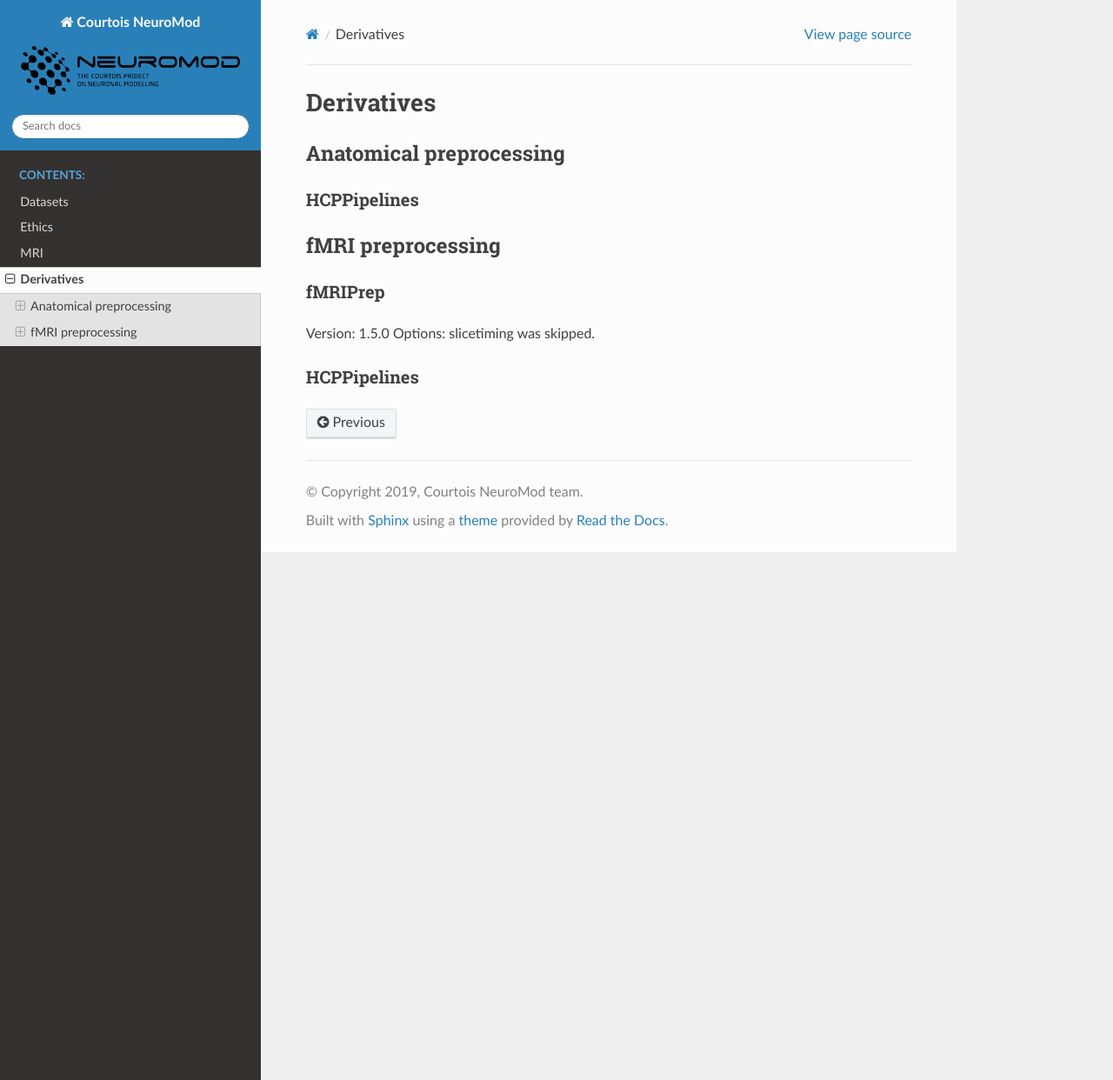
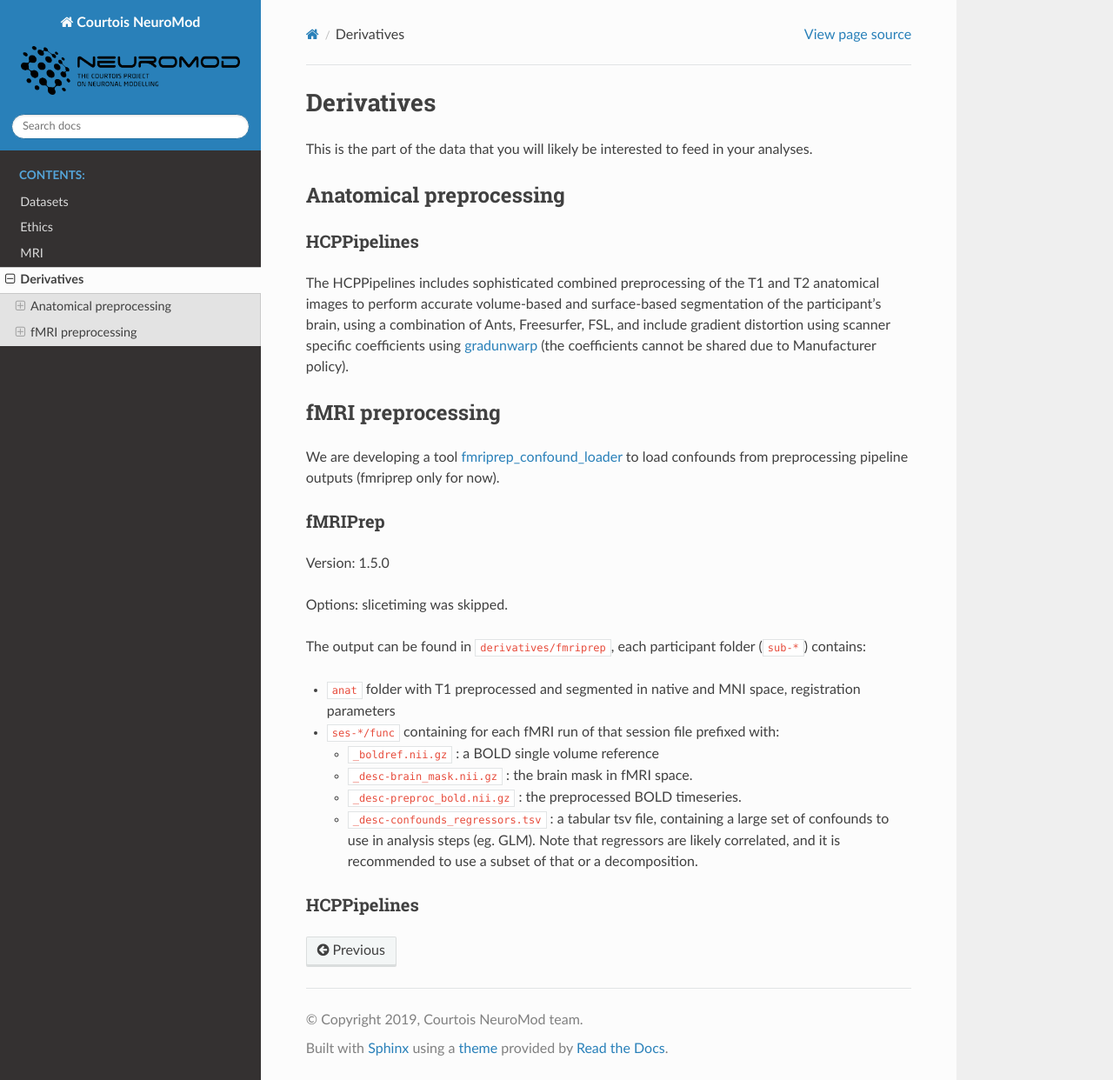
Before and after one commit to courtois-neuromod/cneuromod_docs, a Sphinx documentation site: the page built from source/DERIVATIVES.md, in a window 1280 px wide and 1242 px high. Shown: the whole window at 87% size. Built offline with Sphinx 7.4.7 and the Read the Docs theme 2.0.0, drawn with Linux system fonts in a browser that asks for light colours.

Commit message:
derivatives: wip

```diff
--- a/source/DERIVATIVES.md
+++ b/source/DERIVATIVES.md
@@ -1,14 +1,31 @@
 # Derivatives
+
+This is the part of the data that you will likely be interested to feed in your analyses.
 
 ## Anatomical preprocessing
 
 ### HCPPipelines
 
+The HCPPipelines includes sophisticated combined preprocessing of the T1 and T2 anatomical images to perform accurate volume-based and surface-based segmentation of the participant's brain, using a combination of Ants, Freesurfer, FSL, and include gradient distortion using scanner specific coefficients using [gradunwarp](https://github.com/Washington-University/gradunwarp) (the coefficients cannot be shared due to Manufacturer policy).
+
 ## fMRI preprocessing
+
+We are developing a tool [fmriprep_confound_loader](https://github.com/SIMEXP/fmriprep_confound_loader) to load confounds from preprocessing pipeline outputs (fmriprep only for now).
 
 ### fMRIPrep
 
 Version: 1.5.0
+
 Options: slicetiming was skipped.
 
+The output can be found in `derivatives/fmriprep`, each participant folder (`sub-*`) contains:
+
+- `anat` folder with T1 preprocessed and segmented in native and MNI space, registration parameters
+- `ses-*/func` containing for each fMRI run of that session file prefixed with:
+  - `_boldref.nii.gz` : a BOLD single volume reference
+  - `_desc-brain_mask.nii.gz` : the brain mask in fMRI space.
+  - `_desc-preproc_bold.nii.gz` : the preprocessed BOLD timeseries.
+  - `_desc-confounds_regressors.tsv` : a tabular tsv file, containing a large set of confounds to use in analysis steps (eg. GLM). Note that regressors are likely correlated, and it is recommended to use a subset of that or a decomposition.
+
+
 ### HCPPipelines
```
